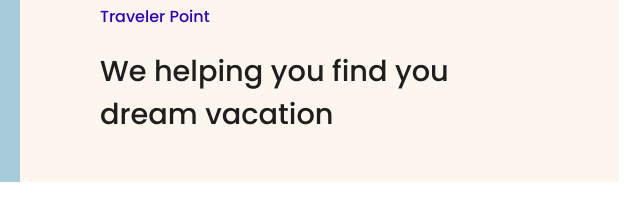
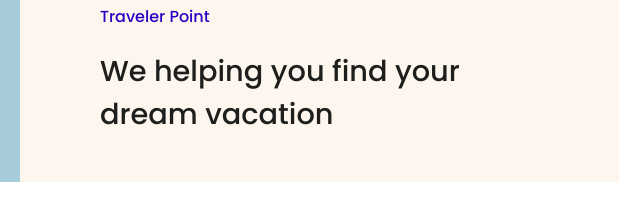
Before and after one commit to hiakashrajput/dreamvacation, a plain HTML site: page index.html in a window 1280 px wide. Shown: the part 1151-1371 px from the top of the page, 631-1271 px from the left. Drawn offline with Linux system fonts and the light colour scheme.

Commit message:
spelling

```diff
--- a/index.html
+++ b/index.html
@@ -187,7 +187,7 @@
         <div class="traveler-point-content">
           <h4 class="traveler-point-heading">Traveler Point</h4>
           <p class="traveler-point-description">
-            We helping you find you dream vacation
+            We helping you find your dream vacation
           </p>
         </div>
       </div>
```
